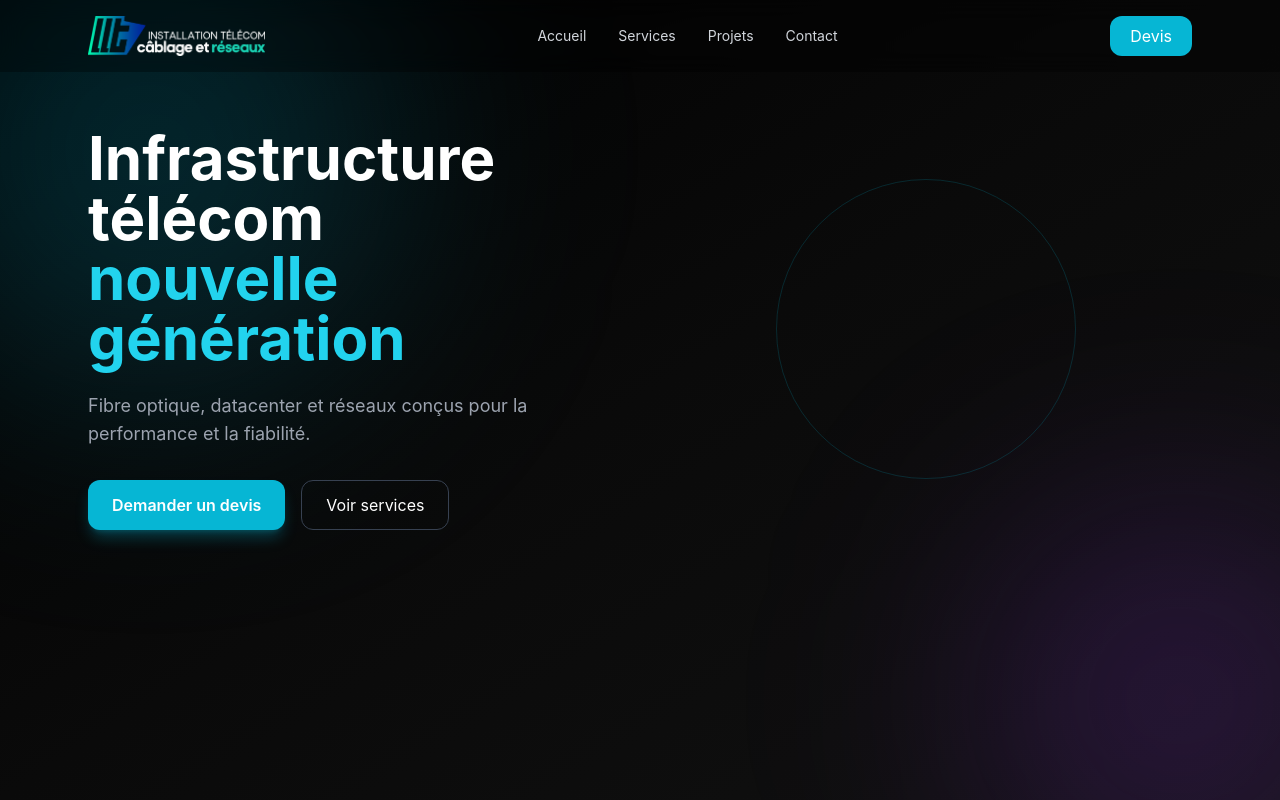
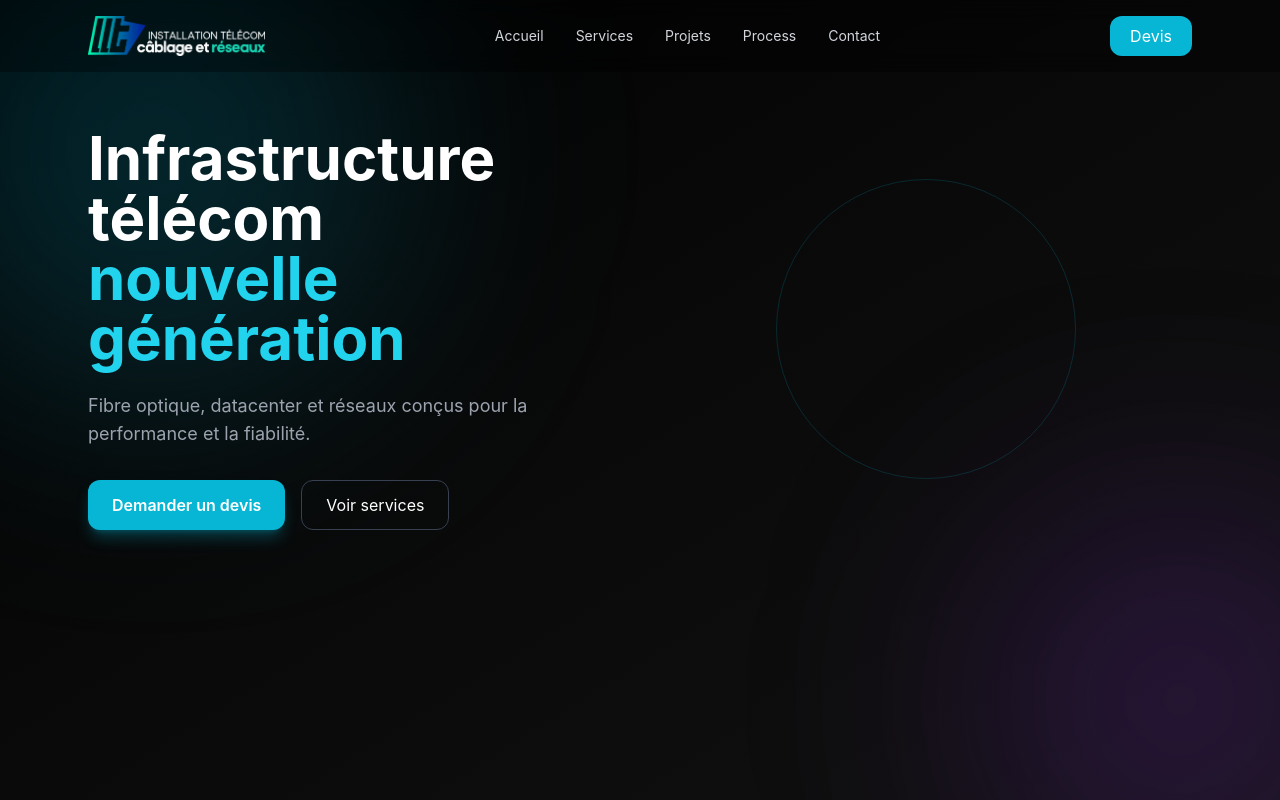
Before and after one commit to HaryRabarijoely/lltelecom, a React (Vite) app: page / in a window 1280 px wide. Shown: the top 800 px of the page. Built offline with nearby package versions, Linux system fonts and the light colour scheme.

Commit message:
update menu bar

```diff
--- a/src/App.css
+++ b/src/App.css
@@ -182,3 +182,7 @@
     border-right-color: var(--border);
   }
 }
+
+html {
+  scroll-behavior: smooth;
+}
--- a/src/components/ui/Hero.jsx
+++ b/src/components/ui/Hero.jsx
@@ -3,7 +3,7 @@ import { motion } from "framer-motion";
 
 export default function Hero() {
   return (
-    <section className="relative pt-24 md:pt-32 h-screen ...">
+    <section className="relative pt-24 md:pt-32 h-screen ..." id="accueil">
 
       {/* Background gradient */}
       <div className="absolute inset-0 bg-gradient-to-br from-black via-[#0A0A0A] to-[#111111]" />
--- a/src/components/ui/Navbar.jsx
+++ b/src/components/ui/Navbar.jsx
@@ -4,6 +4,12 @@ import logo from "../../assets/logo.png";
 export default function Navbar() {
   const [isScrolled, setIsScrolled] = useState(false);
   const [menuOpen, setMenuOpen] = useState(false);
+  const scrollTo = (id) => {
+    const element = document.getElementById(id);
+    if (element) {
+      element.scrollIntoView({ behavior: "smooth" });
+    }
+  };
 
   useEffect(() => {
     const handleScroll = () => {
@@ -35,10 +41,11 @@ export default function Navbar() {
 
         {/* MENU DESKTOP */}
         <div className="hidden md:flex gap-8 text-sm text-gray-300">
-          <a href="#">Accueil</a>
-          <a href="#">Services</a>
-          <a href="#">Projets</a>
-          <a href="#">Contact</a>
+          <button onClick={() => scrollTo("accueil")}>Accueil</button>
+          <button onClick={() => scrollTo("services")}>Services</button>
+          <button onClick={() => scrollTo("projets")}>Projets</button>
+          <button onClick={() => scrollTo("process")}>Process</button>
+          <button onClick={() => scrollTo("contact")}>Contact</button>
         </div>
 
         {/* CTA */}
--- a/src/components/ui/Process.jsx
+++ b/src/components/ui/Process.jsx
@@ -22,7 +22,7 @@ const steps = [
 
 export default function Process() {
   return (
-    <section className="bg-[#0A0A0A] text-white py-24 px-6">
+    <section className="bg-[#0A0A0A] text-white py-24 px-6" id="process">
       <div className="max-w-6xl mx-auto">
 
         {/* Title */}
--- a/src/components/ui/Projects.jsx
+++ b/src/components/ui/Projects.jsx
@@ -94,7 +94,7 @@ export default function Projects() {
       : projectsData.filter((p) => p.category === active);
 
   return (
-    <section ref={sectionRef} className="bg-[#0A0A0A] text-white py-24 px-6">
+    <section ref={sectionRef} className="bg-[#0A0A0A] text-white py-24 px-6" id="projects">
       <div className="max-w-6xl mx-auto">
 
         {/* TITLE */}
--- a/src/components/ui/Services.jsx
+++ b/src/components/ui/Services.jsx
@@ -22,7 +22,7 @@ const services = [
 
 export default function Services() {
   return (
-    <section className="bg-[#0A0A0A] text-white py-24 px-6">
+    <section className="bg-[#0A0A0A] text-white py-24 px-6" id="services">
       <div className="max-w-6xl mx-auto">
 
         {/* Titre */}
```
